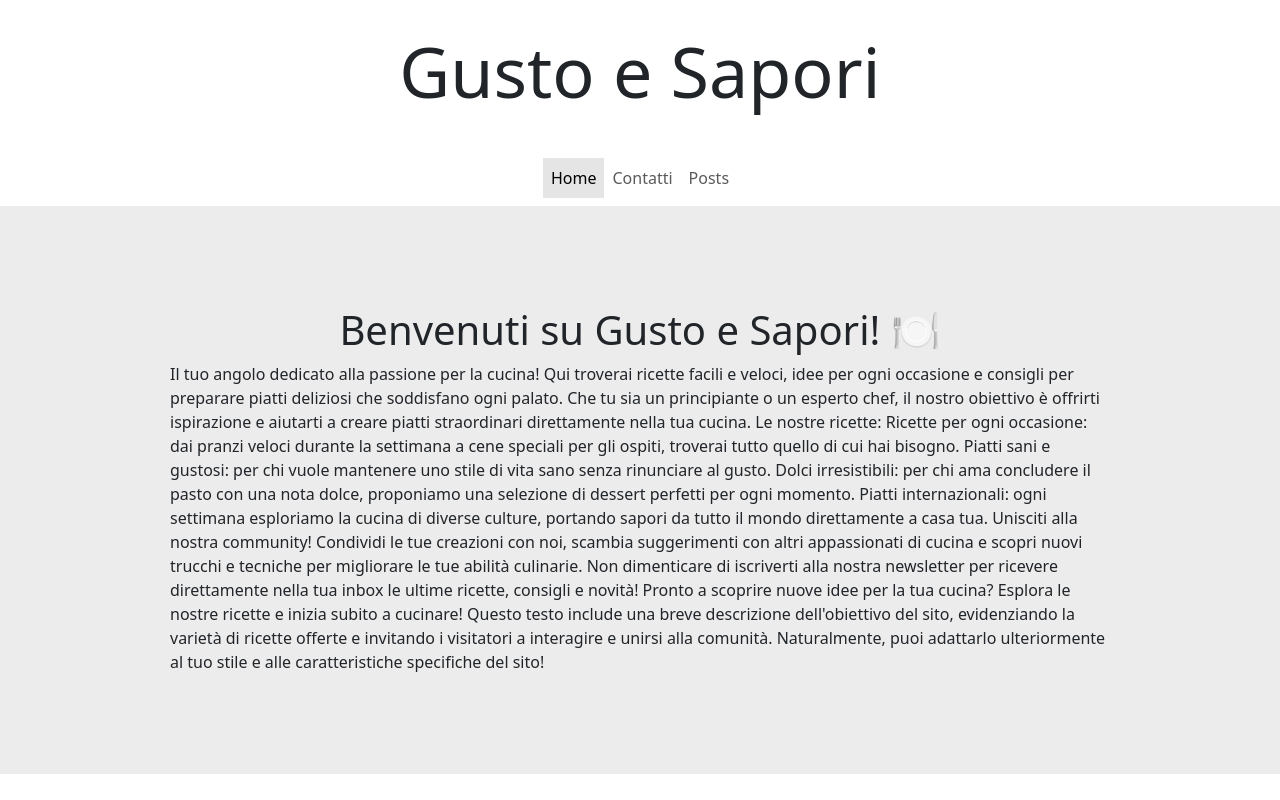
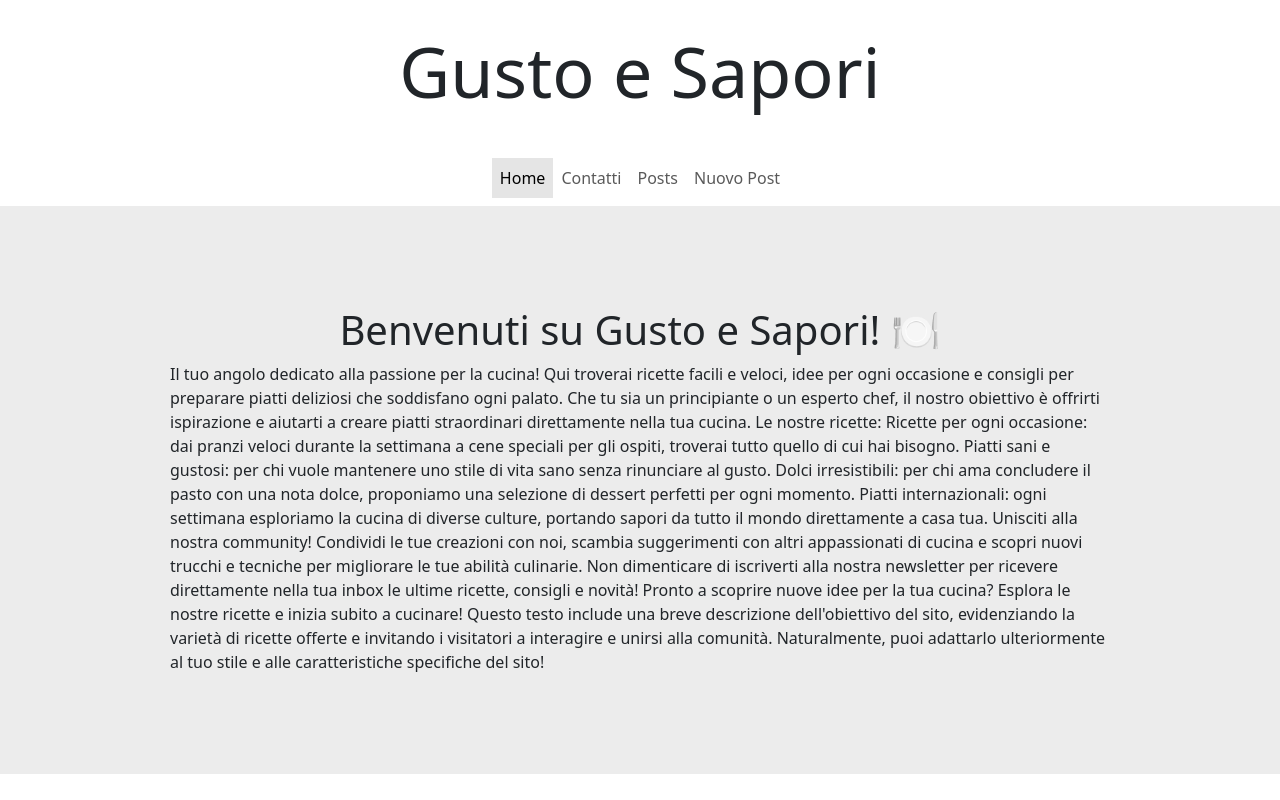
Before and after one commit to nicolamarino527/react-router, a React (Vite) app: page / in a window 1280 px wide. Built offline with nearby package versions, Linux system fonts and the light colour scheme.

Commit message:
[feat] add new post page

```diff
--- a/src/App.jsx
+++ b/src/App.jsx
@@ -7,8 +7,9 @@ import PostsPage from './pages/PostsPage';
 import ContactsPage from './pages/ContactsPage';
 import Header from './components/Header';
 import NavBar from './components/NavBar';
-import PostList from './components/PostList';
 import PostDetailPage from './pages/PostDetailPage';
+import NewPostPage from './pages/NewPostPage';
+
 
 function App() {
   return (
@@ -21,6 +22,7 @@ function App() {
         <Route path='/posts'>
           <Route index element={<PostsPage />} />
           <Route path=":id" element={<PostDetailPage />} />
+          <Route path="newpost" element={<NewPostPage />} />
         </Route>
       </Routes>
     </BrowserRouter>
--- /dev/null
+++ b/src/components/Form.jsx
@@ -0,0 +1,12 @@
+export default function Form() {
+    return (
+        <div className="bg">
+            <div className="container">
+                Lorem ipsum dolor sit amet, consectetur adipisicing elit. Quod quasi
+                mollitia voluptatem laudantium dolorem, necessitatibus qui at quas quos
+                sequi pariatur totam excepturi, cum nobis esse nulla blanditiis debitis
+                . Iusto?
+            </div>
+        </div>
+    )
+}
--- a/src/components/NavBar.jsx
+++ b/src/components/NavBar.jsx
@@ -26,6 +26,11 @@ export default function NavBar() {
                                     Posts
                                 </NavLink>
                             </li>
+                            <li className="nav-item">
+                                <NavLink className="nav-link" to="/posts/newpost">
+                                    Nuovo Post
+                                </NavLink>
+                            </li>
                         </ul>
                     </div>
                 </div>
--- a/src/components/PostList.jsx
+++ b/src/components/PostList.jsx
@@ -1,5 +1,5 @@
 import { useState, useEffect } from 'react';
-import { Link } from 'react-router-dom';
+import { Link, NavLink } from 'react-router-dom';
 import axios from 'axios';
 
 export default function PostList() {
@@ -88,6 +88,7 @@ export default function PostList() {
                     </Link>
                 ))}
             </div>
+
             <div className="form">
                 <h1>Aggiungi un nuovo post</h1>
                 {errorMessage && <p className="error">{errorMessage}</p>}
--- a/src/index.css
+++ b/src/index.css
@@ -57,6 +57,7 @@
   text-decoration: none;
 }
 
+
 .post-list {
   padding-left: 18%;
   padding-right: 18%;
--- /dev/null
+++ b/src/pages/NewPostPage.jsx
@@ -0,0 +1,7 @@
+import Form from "../components/Form";
+
+export default function NewPostPage() {
+    return (
+        <Form />
+    )
+}
```
